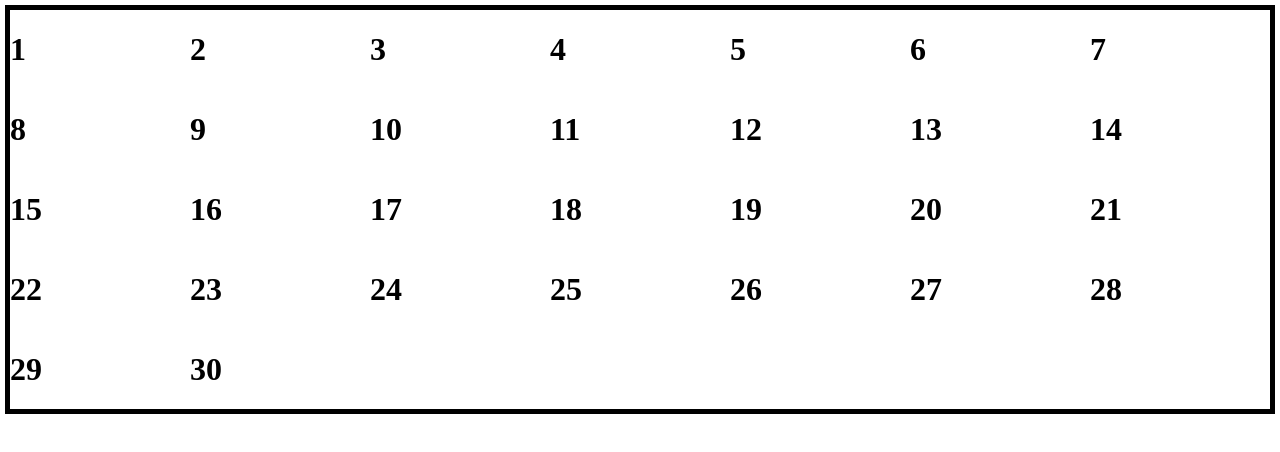
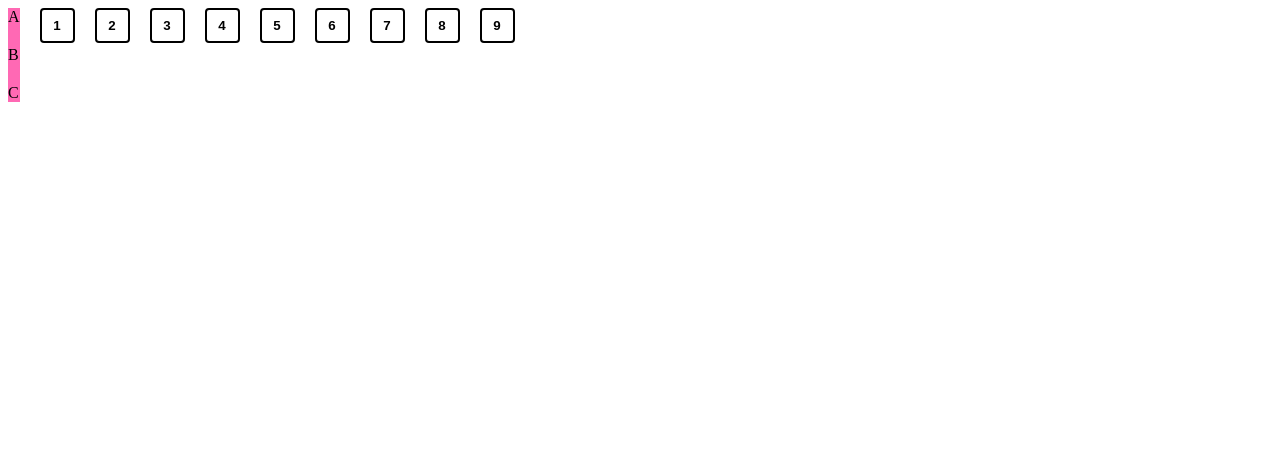
Before and after one commit to naveensinghp/Playground-Stuff, a Next.js app: page /test in a window 1280 px wide. Shown: the top 452 px of the page. Built offline with nearby package versions, Linux system fonts and the light colour scheme.

Commit message:
no message

```diff
--- a/pages/test.js
+++ b/pages/test.js
@@ -5,7 +5,7 @@ import Slider from '../src/components/Slider/Slider';
 import { useState } from 'react';
 import React from 'react';
 import styled from "styled-components";
-import { range } from '../src/utils';
+import { alphabets, range, seatNumber } from '../src/utils';
 
 
 export default function Test() {
@@ -18,6 +18,7 @@ export default function Test() {
       };
     return(
         <>
+
             {/* {'Test'}-{childData ? childData : undefined}
            <Slider onData={handleChildData} />
            <Csscode code={codeString} />
@@ -28,41 +29,79 @@ export default function Test() {
                 HSL
                 </CustomRadioLabel>
           </RadioBtnWrapper> */}
-           <Grid>
-            {range(31).map((num) => (
-              <h1>{num}</h1>
-            ))}
-            </Grid>
+          {/* {range(10).map((num) => (
+             <SeatNums>{num}</SeatNums>
+            ))} */}
+           {/* <Grid>
+
+
+              {range(10).map((num) => (
+                <div>
+                    naveen
+                </div>
+              ))}
+
+            </Grid> */}
+              {/* {seatNumber.map((data) => (
+                <div style={{
+                  display: 'flex'
+                }}>
+                    {data.seat}
+                </div>
+              ))}  */}
+              <div style={{
+                  display: 'flex',
+                  flexDirection: 'row'
+                }}>
+                <div style={{
+                  background: 'hotpink',
+                  gap: '20px',
+                  display: 'grid'
+                }}>
+                  <div>A</div>
+                  <div>B</div>
+                  <div>C</div>
+                </div>
+
+                {range(10).map((num) => (
+                <div style={{
+                  paddingLeft: '20px'
+                }}>
+                    <SeatNums>{num}</SeatNums>
+                </div>
+                ))}
+
+              </div>
         </>
     );
 }
 
+function Test2(){
+  return <>
+
+  </>;
+}
+
+const SeatNums = styled.button`
+    width: 35px;
+    height: 35px;
+    background-color: white;
+    border: 2px solid black;
+    border-radius: 4px;
+    cursor: pointer;
+    color: black;
+    display: flex;
+    justify-content: center;
+    align-items: center;
+    font-weight: bold;
+    /* &:hover{
+        background-color: #ffcf14;
+        translate: 0px -16px;
+        transition: 200ms linear 50ms;
+    } */
+`;
+
 const Grid = styled.div`
   display: grid;
-  grid-template-columns: repeat(7,1fr);
-  outline: solid;
-  border: 2px solid;
+  grid-template-columns: repeat(auto-fill, minmax(50px, 1fr));
 `;
-
-const CustomRadioInput = styled.input.attrs({ type: 'radio' })`
-  margin : 5px;
-  &:checked {
-    border-color: #007bff;
-    background-color: red;
-    border-style: dotted;
-  }
-`;
-
-
-const CustomRadioLabel = styled.label`
-  cursor: pointer;
-  line-height: 1.5;
-`;
-
-const RadioBtnWrapper = styled.div`
-  background: #32E0C4;
-  color: #fff;
-  padding: 10px;
-  width: 200px;
-  border-radius: 8px;
-`
--- a/src/utils.js
+++ b/src/utils.js
@@ -11,3 +11,51 @@ export const range = (start, end, step = 1) => {
     }
     return output;
   };
+
+
+export const alphabets = [
+  {
+    id: '1',
+    letter: 'A',
+    totalseat: 20
+  },
+  {
+    id: '2',
+    letter: 'B',
+    totalseat: 20
+  },
+  {
+    id: '3',
+    letter: 'C',
+    totalseat: 20
+  },
+];
+
+
+export const seatNumber = [
+  {
+      id:1,
+      seat: "A",
+      seatno: ['1','2','3','4','5','6','7','8','9','10','11',' 12','13','14','15','16','17','18','19','20']
+  },
+  {
+      id:2,
+      seat: "B",
+      seatno: ['1','2','3','4','5','6','7','8','NULL','NULL','9','10','12','13','14','15','16','17']
+  },
+  {
+      id:3,
+      seat: "C",
+      seatno: ['1','2','3','4','5','6','7','8','NULL','NULL','9','10','12','13','14','15','16','17']
+  },
+  {
+      id:4,
+      seat: "D",
+      seatno: ['1','2','3','4','5','6','7','8','NULL','NULL','9','10','12','13','14','15','16','17']
+  },
+  {
+      id:5,
+      seat: "E",
+      seatno: ['1','2','3','4','5','6','7','8','NULL','NULL','9','10','12','13','14','15','16','17']
+  }
+]
```
